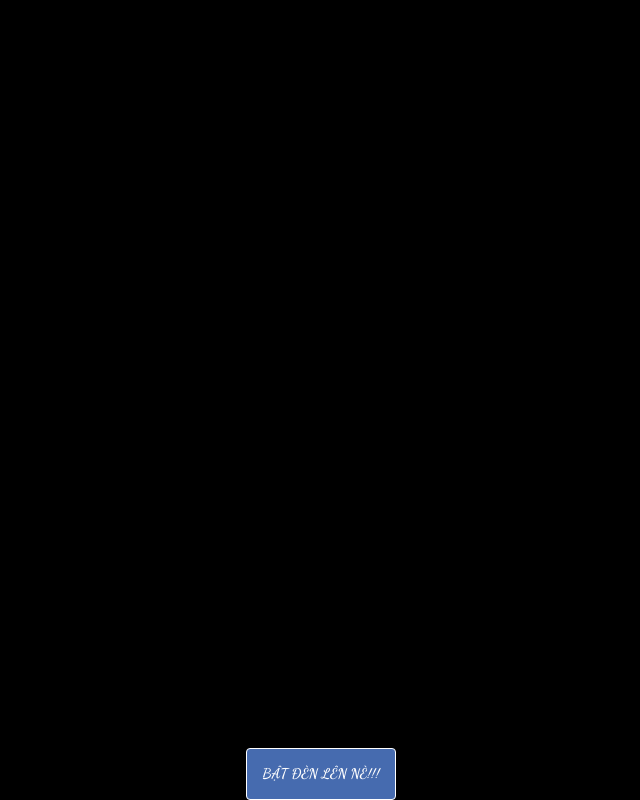
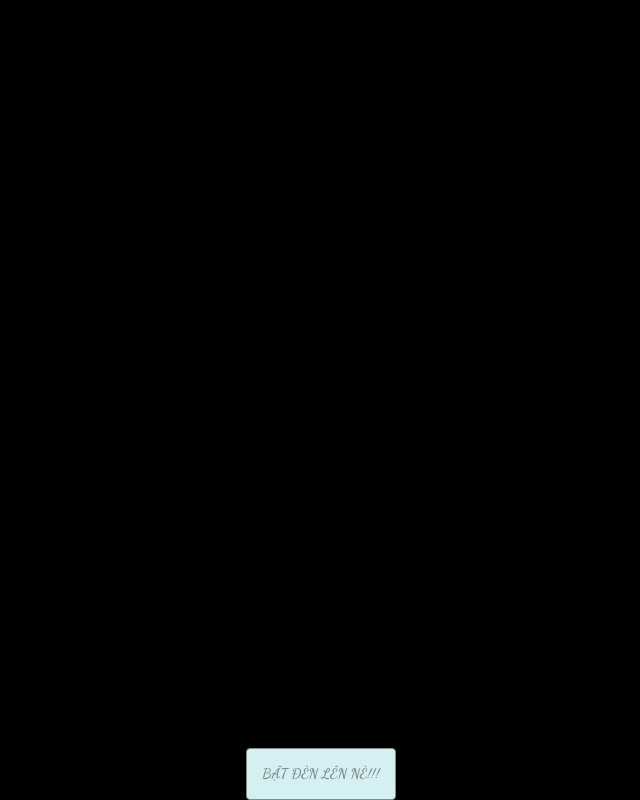
Before and after one commit to tienhung2k/birthday, a website: page index.html in a window 1280 px wide. In both pictures the pointer is over the button "BẬT ĐÈN LÊN NÈ!!!". Shown: the whole page, without its empty margins (319-959 px from the left). Drawn offline with nearby package versions, Linux system fonts and the light colour scheme; a web font is replaced by a local one.

Commit message:
Update stylesheet.css

```diff
--- a/stylesheet.css
+++ b/stylesheet.css
@@ -1302,9 +1302,9 @@ audio {
     .btn-primary:active,
     .btn-primary.active,
     .open .dropdown-toggle.btn-primary {
-        border-color: #fff;
-        color: #fff;
-        background-color: #466baf;
+        border-color: #7F8C8D;
+        color: #7F8C8D;
+        background-color: #D4F0F0;
     }
 
 
```
